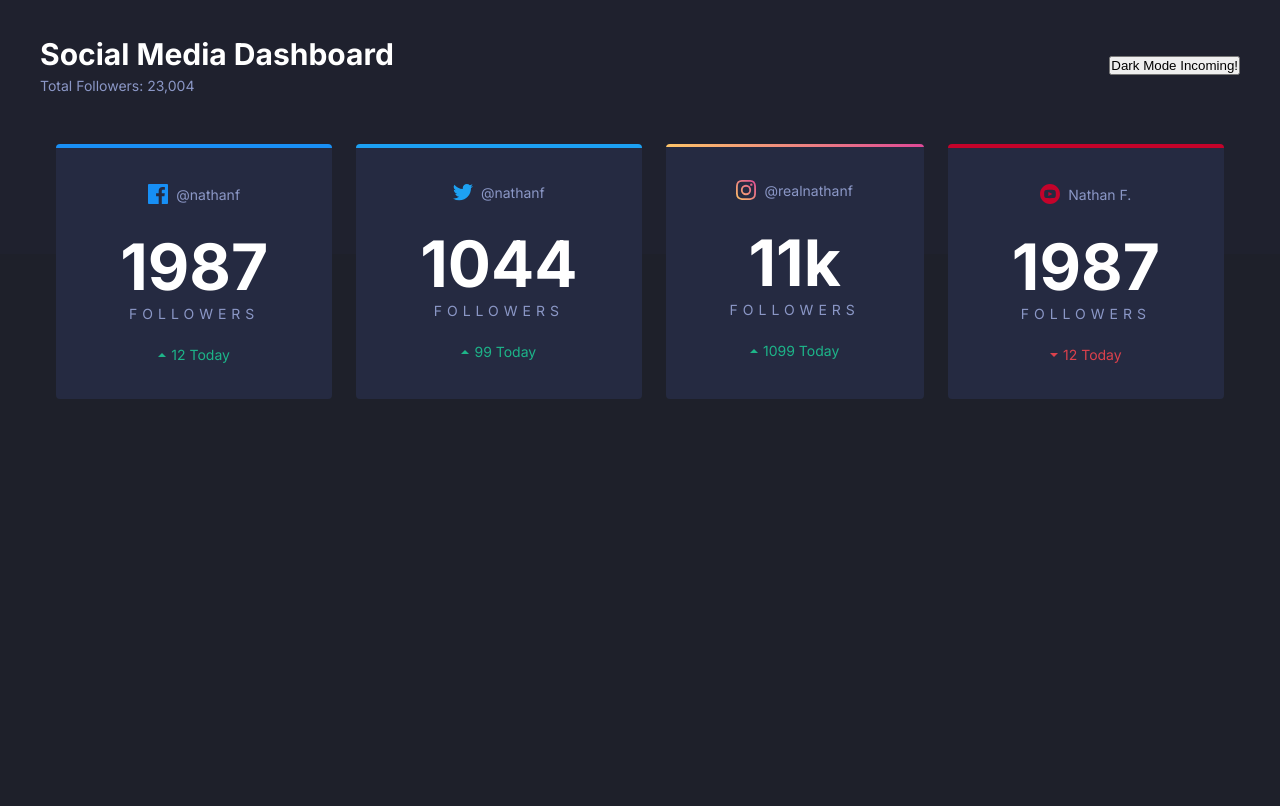
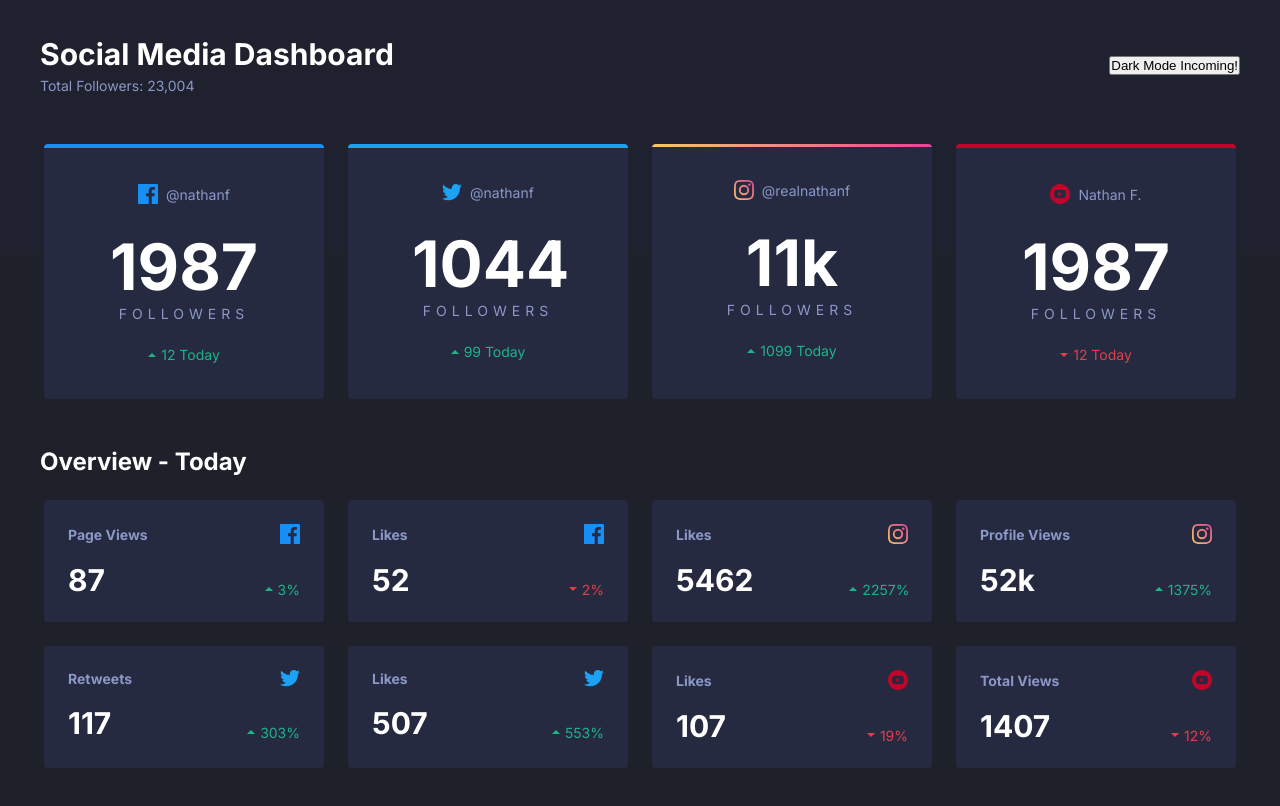
Before and after one commit to kacperkwinta/Social-media-dashboard-with-theme-switcher, a plain HTML site: page index.html in a window 1280 px wide. Drawn offline with Linux system fonts and the light colour scheme.

```diff
--- a/index.html
+++ b/index.html
@@ -39,9 +39,7 @@
 
 		<main>
 			<div class="container">
-
-				<div class="box-wrapper">
-
+				<div class="box-wrapper marg-btm-m">
 					<div class="social-box-big">
 						<div class="wrapper-social-info marg-btm-s">
 							<img class="social-icon" src="images/icon-facebook.svg" alt="" />
@@ -102,11 +100,140 @@
 							<span class="stats-down">12 Today</span>
 						</div>
 					</div>
-
 				</div>
 
+				<h2 class="heading-secondary marg-btm-s">Overview - Today</h2>
+
+				<div class="box-wrapper">
+					<div class="social-box-small">
+						<div class="wrapper-content-type">
+							<span>Page Views</span>
+							<img class="social-icon" src="images/icon-facebook.svg" alt="" />
+						</div>
+
+						<div class="wrapper-content-stats">
+							<span class="score">87</span>
+
+							<div class="wrapper-today-stats">
+								<img src="images/icon-up.svg" alt="" />
+								<span class="stats-up"> 3% </span>
+							</div>
+						</div>
+					</div>
+
+					<div class="social-box-small">
+						<div class="wrapper-content-type">
+							<span>Likes</span>
+							<img class="social-icon" src="images/icon-facebook.svg" alt="" />
+						</div>
+
+						<div class="wrapper-content-stats">
+							<span class="score">52</span>
+
+							<div class="wrapper-today-stats">
+								<img src="images/icon-down.svg" alt="" />
+								<span class="stats-down"> 2%</span>
+							</div>
+						</div>
+					</div>
+
+					<div class="social-box-small">
+						<div class="wrapper-content-type">
+							<span>Likes</span>
+							<img class="social-icon" src="images/icon-instagram.svg" alt="" />
+						</div>
+
+						<div class="wrapper-content-stats">
+							<span class="score">5462</span>
+
+							<div class="wrapper-today-stats">
+								<img src="images/icon-up.svg" alt="" />
+								<span class="stats-up"> 2257%</span>
+							</div>
+						</div>
+					</div>
+
+					<div class="social-box-small">
+						<div class="wrapper-content-type">
+							<span>Profile Views</span>
+							<img class="social-icon" src="images/icon-instagram.svg" alt="" />
+						</div>
+
+						<div class="wrapper-content-stats">
+							<span class="score">52k</span>
+
+							<div class="wrapper-today-stats">
+								<img src="images/icon-up.svg" alt="" />
+								<span class="stats-up"> 1375%</span>
+							</div>
+						</div>
+					</div>
+
+					<div class="social-box-small">
+						<div class="wrapper-content-type">
+							<span>Retweets</span>
+							<img class="social-icon" src="images/icon-twitter.svg" alt="" />
+						</div>
+
+						<div class="wrapper-content-stats">
+							<span class="score">117</span>
+
+							<div class="wrapper-today-stats">
+								<img src="images/icon-up.svg" alt="" />
+								<span class="stats-up"> 303%</span>
+							</div>
+						</div>
+					</div>
+
+					<div class="social-box-small">
+						<div class="wrapper-content-type">
+							<span>Likes</span>
+							<img class="social-icon" src="images/icon-twitter.svg" alt="" />
+						</div>
+
+						<div class="wrapper-content-stats">
+							<span class="score">507</span>
+
+							<div class="wrapper-today-stats">
+								<img src="images/icon-up.svg" alt="" />
+								<span class="stats-up"> 553%</span>
+							</div>
+						</div>
+					</div>
+
+					<div class="social-box-small">
+						<div class="wrapper-content-type">
+							<span>Likes</span>
+							<img class="social-icon" src="images/icon-youtube.svg" alt="" />
+						</div>
+
+						<div class="wrapper-content-stats">
+							<span class="score">107</span>
+
+							<div class="wrapper-today-stats">
+								<img src="images/icon-down.svg" alt="" />
+								<span class="stats-down"> 19%</span>
+							</div>
+						</div>
+					</div>
+
+					<div class="social-box-small">
+						<div class="wrapper-content-type">
+							<span>Total Views</span>
+							<img class="social-icon" src="images/icon-youtube.svg" alt="" />
+						</div>
+
+						<div class="wrapper-content-stats">
+							<span class="score">1407</span>
+
+							<div class="wrapper-today-stats">
+								<img src="images/icon-down.svg" alt="" />
+								<span class="stats-down"> 12%</span>
+							</div>
+						</div>
+					</div>
+				</div>
 			</div>
-
 		</main>
 
 		<!-- <main>
--- a/sass/style.scss
+++ b/sass/style.scss
@@ -35,6 +35,10 @@ $color-light-theme-5: hsl(230, 17%, 14%);
 //////////////////
 .marg-btm-s {
 	margin-bottom: 2.4rem;
+}
+
+.marg-btm-m {
+	margin-bottom: 4.8rem;
 }
 
 //////////
@@ -78,7 +82,7 @@ main .container {
 
 .container {
 	max-width: 120rem;
-	margin-inline: auto;
+	margin: 0 auto;
 }
 
 .box-wrapper {
@@ -94,6 +98,11 @@ main .container {
 	margin-bottom: 0.5rem;
 }
 
+.heading-secondary {
+	font-size: 2.4rem;
+	color: $color-dark-theme-5;
+}
+
 .header-p {
 	color: $color-dark-theme-4;
 }
@@ -101,10 +110,13 @@ main .container {
 .social-box-big {
 	background-color: $color-dark-theme-3;
 	border-radius: 4px;
+	width: 28rem;
 	padding: 3.6rem 6.4rem;
 	text-align: center;
 	overflow: hidden;
 	position: relative;
+	transition: all 0.3s ease;
+	cursor: pointer;
 
 	.wrapper-social-info {
 		display: flex;
@@ -142,21 +154,6 @@ main .container {
 		text-transform: uppercase;
 	}
 
-	.wrapper-today-stats {
-		display: flex;
-		align-items: center;
-		justify-content: center;
-		gap: 0.5rem;
-
-		.stats-up {
-			color: $color-primary-1;
-		}
-
-		.stats-down {
-			color: $color-primary-2;
-		}
-	}
-
 	&:nth-child(1) {
 		border-top: 4px solid $color-facebook;
 	}
@@ -174,6 +171,59 @@ main .container {
 	}
 }
 
+.wrapper-today-stats {
+	display: flex;
+	align-items: center;
+	justify-content: center;
+	gap: 0.5rem;
+
+	.stats-up {
+		color: $color-primary-1;
+	}
+
+	.stats-down {
+		color: $color-primary-2;
+	}
+}
+
+.social-box-small {
+	padding: 2.4rem;
+	width: 28rem;
+	transition: all 0.3s ease;
+	cursor: pointer;
+
+	background-color: $color-dark-theme-3;
+	border-radius: 4px;
+
+	.wrapper-content-type,
+	.wrapper-content-stats {
+		display: flex;
+		justify-content: space-between;
+		align-items: center;
+		gap: 9.6rem;
+	}
+
+	.wrapper-content-type {
+		margin-bottom: 1.8rem;
+		color: $color-dark-theme-4;
+		font-weight: 700;
+	}
+
+	.wrapper-content-stats {
+		align-items: baseline;
+
+		.score {
+			font-size: 3rem;
+			font-weight: 700;
+		}
+	}
+}
+
+.social-box-big:hover,
+.social-box-small:hover {
+	background-color: lighten($color-dark-theme-3, 10);
+}
+
 // SPACING SYSTEM (px)
 // 2 / 4 / 8 / 12 / 16 / 24 / 32 / 48 / 64 / 80 / 96 / 128
 
```
Also changed, not shown: css/style.css.
